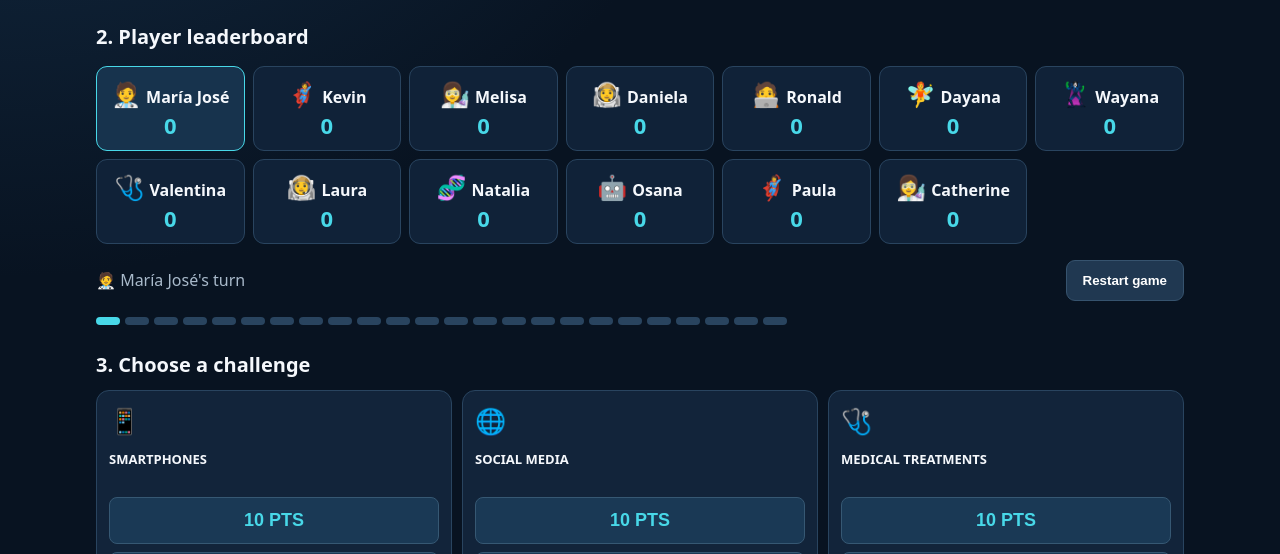
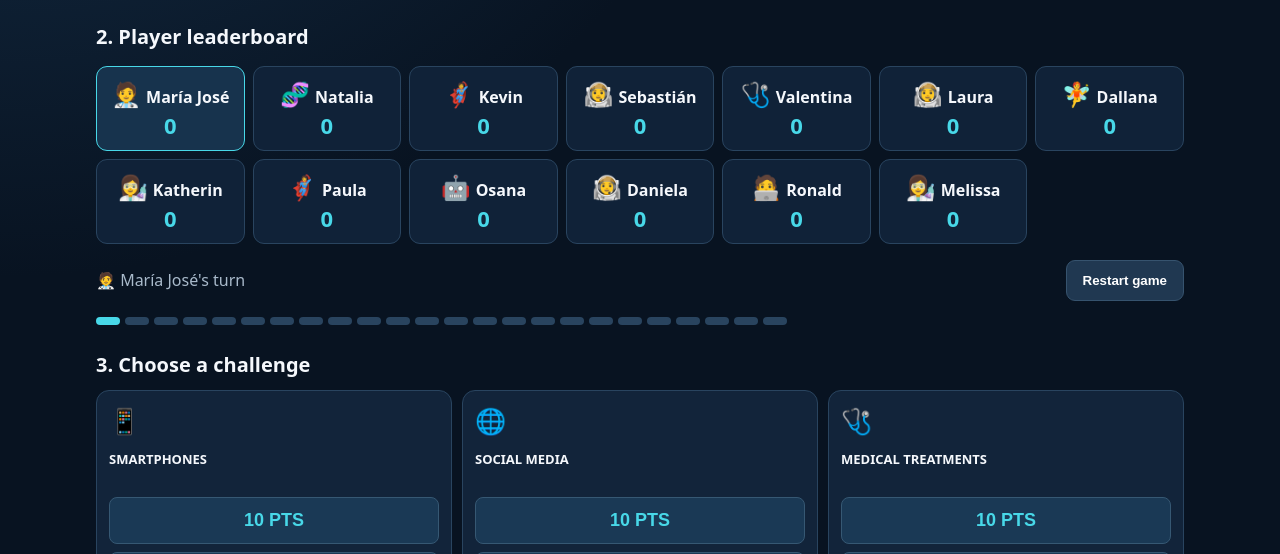
Before and after one commit to m020720-lang/-health-technology-challenge, a plain HTML site: page index.html in a window 1280 px wide. Shown: the part 546-1100 px from the top of the page. Drawn offline with Linux system fonts and the light colour scheme.

Commit message:
Correct player names and order

```diff
--- a/index.html
+++ b/index.html
@@ -48,7 +48,7 @@ const cats=[
 ["___ medical equipment ___ safer over time?",["Have / become","Has / become","Has / became"],1,"Equipment is uncountable and singular: has become."]]]
 ];
 const players=[
-["María José","🧑‍⚕️"],["Kevin","🦸"],["Melisa","👩‍🔬"],["Daniela","🧑‍🚀"],["Ronald","🧑‍💻"],["Dayana","🧚"],["Wayana","🦹‍♀️"],["Valentina","🩺"],["Laura","👩‍🚀"],["Natalia","🧬"],["Osana","🤖"],["Paula","🦸‍♀️"],["Catherine","👩‍🔬"]
+["María José","🧑‍⚕️"],["Natalia","🧬"],["Kevin","🦸"],["Sebastián","🧑‍🚀"],["Valentina","🩺"],["Laura","👩‍🚀"],["Dallana","🧚"],["Katherin","👩‍🔬"],["Paula","🦸‍♀️"],["Osana","🤖"],["Daniela","🧑‍🚀"],["Ronald","🧑‍💻"],["Melissa","👩‍🔬"]
 ];
 let scores=players.map(()=>0),turn=0,used=new Set(),answered=false,current=null;
 const $=id=>document.getElementById(id),board=$("board");
```
